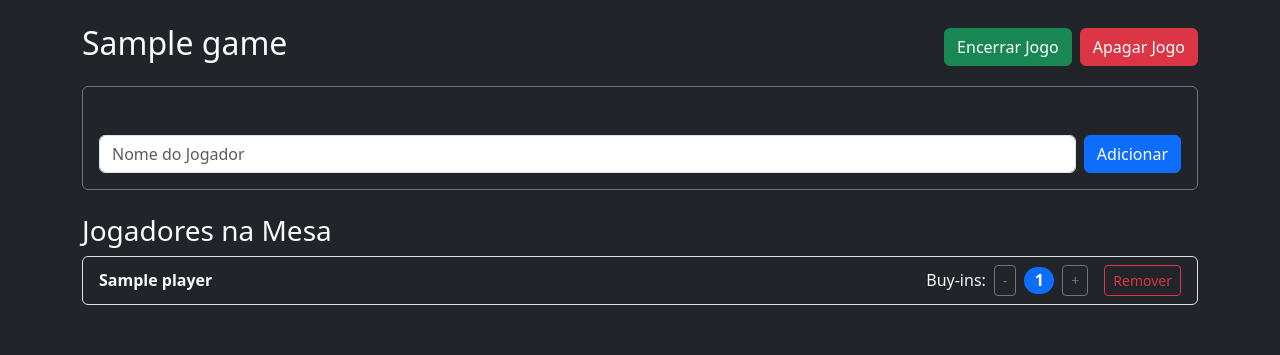
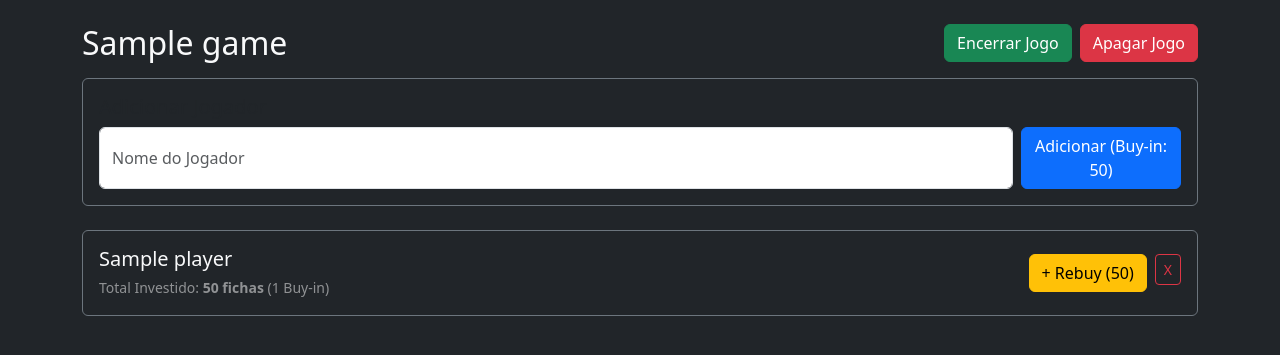
Before and after one commit to pedrocamposlive/pocketacesproject, a Flask app: page /game/1 in a window 1280 px wide. Shown: the top 355 px of the page. Run offline with Flask 3, Linux system fonts and the light colour scheme; tables that the repository leaves empty hold one stand-in row (values such as "Sample post").

Commit message:
Update game_details.html

```diff
--- a/templates/game_details.html
+++ b/templates/game_details.html
@@ -2,10 +2,10 @@
 
 {% block content %}
 <div class="d-flex justify-content-between align-items-center mb-3">
-  <h2>{{ game.name }}</h2>
+  <h2 class="mb-0">{{ game.name }}</h2>
   <div class="d-flex gap-2">
     <a href="{{ url_for('end_game', game_id=game.id) }}" class="btn btn-success">Encerrar Jogo</a>
-    <form method="POST" action="{{ url_for('delete_game', game_id=game.id) }}" onsubmit="return confirm('Tem certeza que deseja apagar este jogo? Esta ação não pode ser desfeita.');">
+    <form method="POST" action="{{ url_for('delete_game', game_id=game.id) }}" onsubmit="return confirm('Tem certeza que deseja apagar este jogo? Esta ação não pode ser desfeita.');" class="d-inline">
       <button type="submit" class="btn btn-danger">Apagar Jogo</button>
     </form>
   </div>
@@ -17,41 +17,42 @@
     <h5 class="card-title">Adicionar Jogador</h5>
     <form method="POST" action="{{ url_for('add_player', game_id=game.id) }}" class="d-flex gap-2">
       <input type="text" class="form-control" name="player_name" placeholder="Nome do Jogador" required>
-      <button type="submit" class="btn btn-primary">Adicionar</button>
+      <button type="submit" class="btn btn-primary">Adicionar (Buy-in: {{ cash_value }})</button>
     </form>
   </div>
 </div>
 
 <!-- Lista de Jogadores -->
-<h3>Jogadores na Mesa</h3>
 <div class="list-group">
   {% for player in players %}
-    <div class="list-group-item bg-dark text-light d-flex justify-content-between align-items-center">
-      <div>
-        <strong>{{ player.name }}</strong>
-      </div>
-      <div class="d-flex align-items-center gap-3">
-        <!-- Controles de Buy-in -->
-        <div class="d-flex align-items-center gap-2">
-          <span>Buy-ins:</span>
-          <form method="POST" action="{{ url_for('update_buyins', player_id=player.id) }}" class="d-inline">
-            <input type="hidden" name="action" value="remove">
-            <button type="submit" class="btn btn-outline-secondary btn-sm">-</button>
+    <div class="list-group-item bg-dark text-light border-secondary p-3">
+      <div class="d-flex justify-content-between align-items-center">
+        <!-- Informações do Jogador -->
+        <div>
+          <h5 class="mb-1">{{ player.name }}</h5>
+          <small class="text-white-50">
+            Total Investido: <strong>{{ player.buy_ins * cash_value }} fichas</strong>
+            {% if player.buy_ins > 1 %}
+              (1 Buy-in + {{ player.buy_ins - 1 }} Rebuys)
+            {% else %}
+              (1 Buy-in)
+            {% endif %}
+          </small>
+        </div>
+
+        <!-- Ações do Jogador -->
+        <div class="d-flex gap-2">
+          <form method="POST" action="{{ url_for('rebuy', player_id=player.id) }}" class="d-inline">
+            <button type="submit" class="btn btn-warning">+ Rebuy ({{ cash_value }})</button>
           </form>
-          <span class="badge bg-primary rounded-pill fs-6">{{ player.buy_ins }}</span>
-          <form method="POST" action="{{ url_for('update_buyins', player_id=player.id) }}" class="d-inline">
-            <input type="hidden" name="action" add">
-            <button type="submit" class="btn btn-outline-secondary btn-sm">+</button>
+          <form method="POST" action="{{ url_for('delete_player', player_id=player.id) }}" class="d-inline">
+            <button type="submit" class="btn btn-outline-danger btn-sm">X</button>
           </form>
         </div>
-        <!-- Botão de Remover Jogador -->
-        <form method="POST" action="{{ url_for('delete_player', player_id=player.id) }}" class="d-inline">
-          <button type="submit" class="btn btn-outline-danger btn-sm">Remover</button>
-        </form>
       </div>
     </div>
   {% else %}
-    <div class="list-group-item bg-dark text-light">Nenhum jogador na mesa.</div>
+    <div class="list-group-item bg-dark text-light border-secondary">Nenhum jogador na mesa.</div>
   {% endfor %}
 </div>
 {% endblock %}
```
